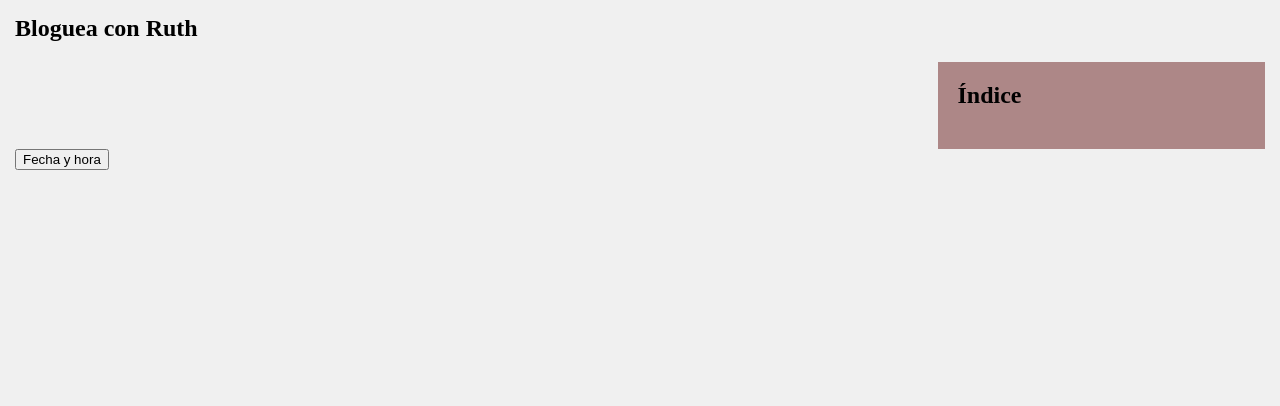
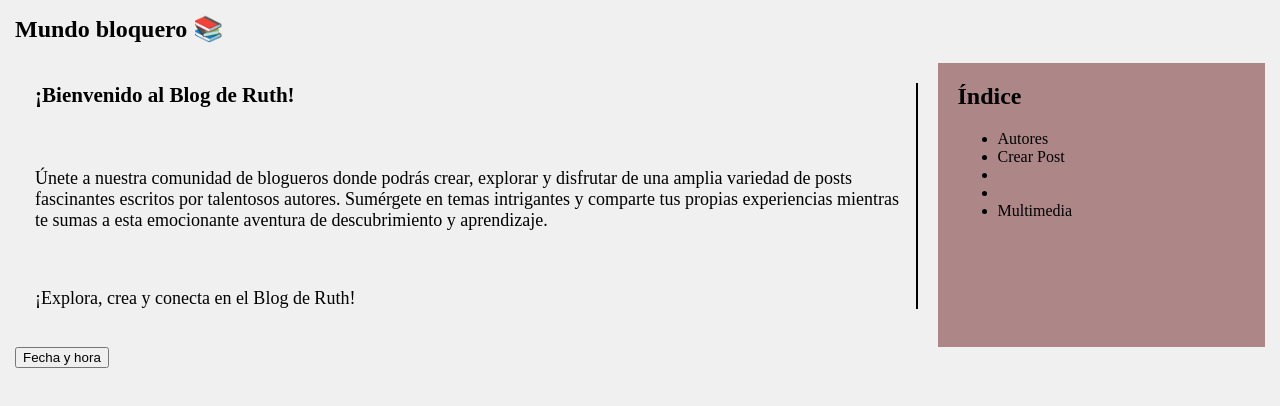
Before and after one commit to Anaru03/Lab06, a website: page public/index.html in a window 1280 px wide. Drawn offline with Linux system fonts and the light colour scheme.

Commit message:
Creation of the pages

```diff
--- a/public/css/styles.css
+++ b/public/css/styles.css
@@ -9,7 +9,7 @@ body {
 }
 
 button.fecha-hora {
-    margin-left: auto; /* Establece un margen izquierdo automático para alinear el botón a la derecha */
+    margin-left: auto;
 }
 
 
@@ -27,10 +27,12 @@ nav {
 }
 
 .post-container {
-    border-right: 2px solid #000000; /* Línea divisoria entre el índice y el contenido */
-    padding-right: 10px; /* Espaciado a la derecha de los artículos */
+    border-right: 2px solid #000000;
+    padding-right: 10px;
+    font-size: 18px;
 }
 
+
 h2, h3, h4 {
-    margin-top: 0; /* Eliminar el margen superior predeterminado de los encabezados */
+    margin-top: 0;
 }
--- a/public/index.html
+++ b/public/index.html
@@ -3,17 +3,22 @@
 <head>
     <meta charset="UTF-8">
     <meta name="viewport" content="width=device-width, initial-scale=1.0">
-    <title>Blog with Ruth</title>
+    <title>Blog with Ruth 📚</title>
     <link rel="stylesheet" href="./css/styles.css">
     <script src="./js/script.js"></script>
 </head>
 <body>
-    <h2>Bloguea con Ruth</h2>
+    <h2>Mundo bloquero 📚</h2>
 
     <div class="container">
         <main>
             <div class="post-container">
                 <article>
+                    <h3>¡Bienvenido al Blog de Ruth!</h3>
+                    <br>
+                    <p>Únete a nuestra comunidad de blogueros donde podrás crear, explorar y disfrutar de una amplia variedad de posts fascinantes escritos por talentosos autores. Sumérgete en temas intrigantes y comparte tus propias experiencias mientras te sumas a esta emocionante aventura de descubrimiento y aprendizaje.</p>
+                    <br>
+                    <p>¡Explora, crea y conecta en el Blog de Ruth!</p>
 
                 </article>
             </div>
@@ -21,7 +26,11 @@
         <nav>
             <h2>Índice</h2>
             <ul>
-
+                <li>Autores</li>
+                <li>Crear Post</li>
+                <li></li>
+                <li></li>
+                <li>Multimedia</li>
             </ul>
         </nav>
     </div>
```
Also changed, not shown: database/DataBase.js (+20 -0 lines).
